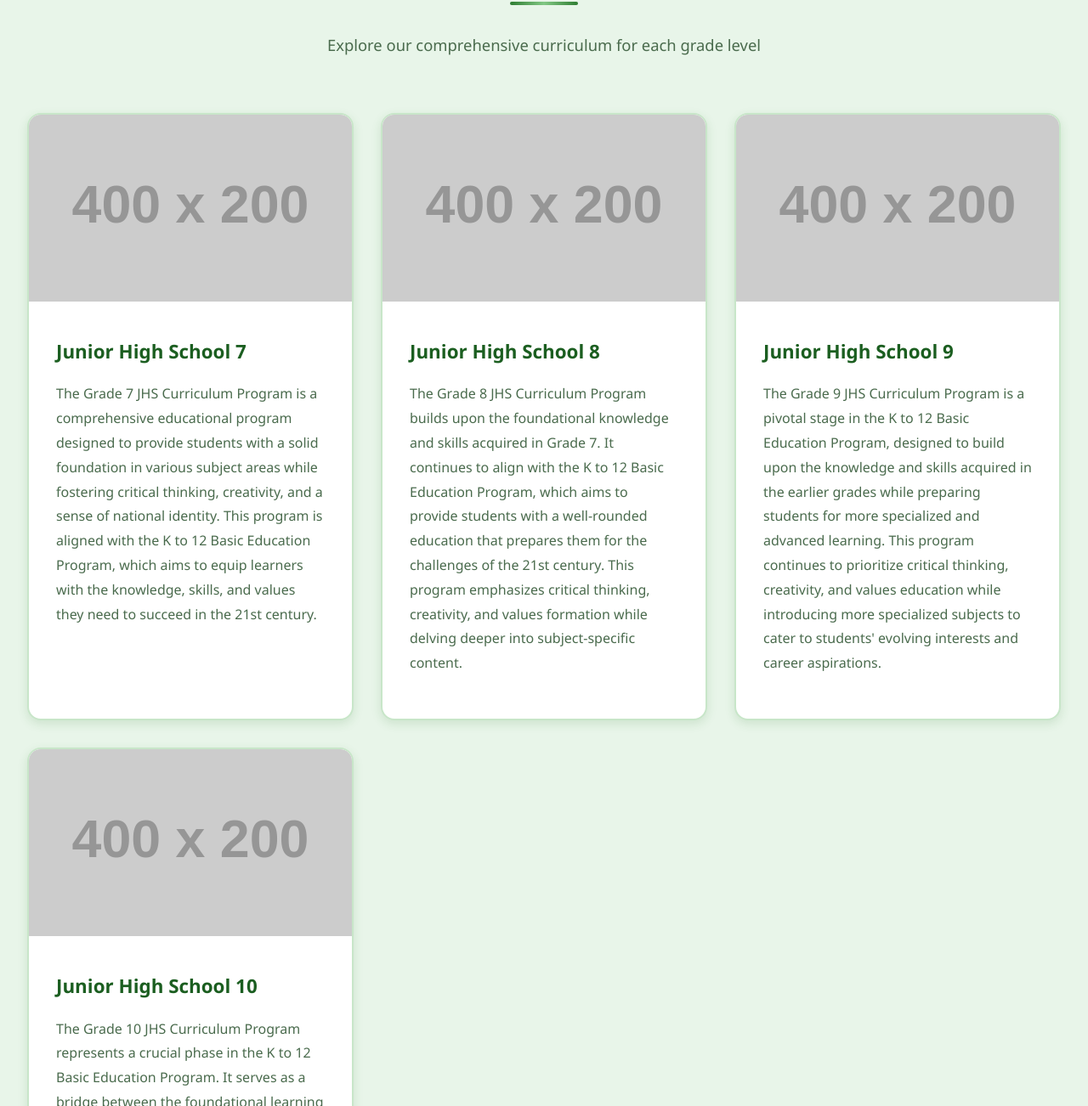
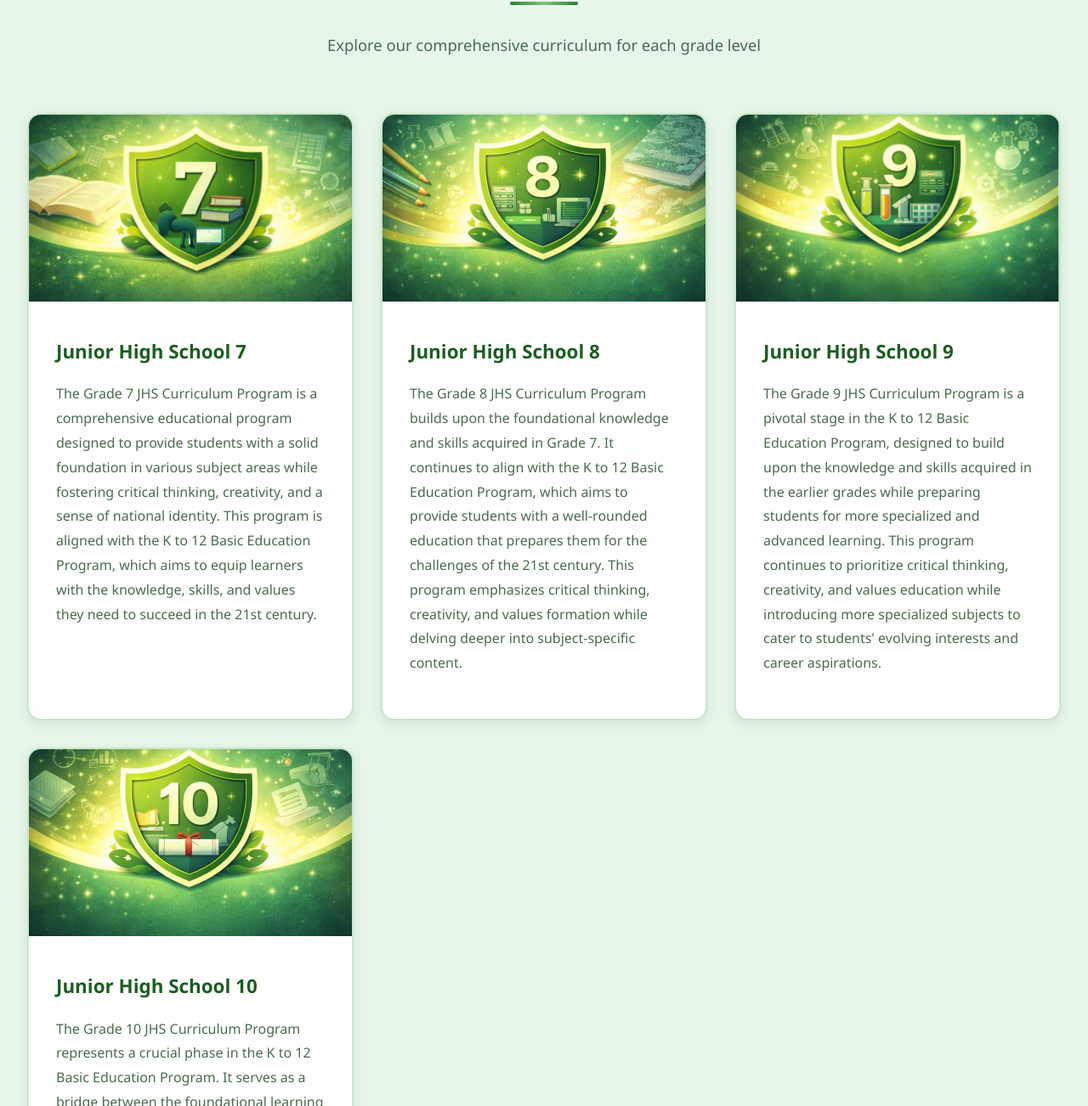
Before and after one commit to MOLLYGOLD09/SCHOOL, a plain HTML site: page academics-junior-high.html in a window 1280 px wide. Shown: the part 1027-2329 px from the top of the page at 85% size. Drawn offline with Linux system fonts and the light colour scheme; placeholder pictures from the web are drawn by us.

Commit message:
Replace placeholder images with actual images for grades

```diff
--- a/academics-junior-high.html
+++ b/academics-junior-high.html
@@ -81,7 +81,7 @@
             <div class="card-grid">
                 <!-- Grade 7 -->
                 <div class="card">
-                    <img src="https://via.placeholder.com/400x200/2E7D32/FFFFFF?text=Grade+7" alt="Junior High School 7" class="card-image">
+                    <img src="e.png" alt="Junior High School 7" class="card-image">
                     <div class="card-content">
                         <h3>Junior High School 7</h3>
                         <p>The Grade 7 JHS Curriculum Program is a comprehensive educational program designed to provide students with a solid foundation in various subject areas while fostering critical thinking, creativity, and a sense of national identity. This program is aligned with the K to 12 Basic Education Program, which aims to equip learners with the knowledge, skills, and values they need to succeed in the 21st century.</p>
@@ -90,7 +90,7 @@
 
                 <!-- Grade 8 -->
                 <div class="card">
-                    <img src="https://via.placeholder.com/400x200/2E7D32/FFFFFF?text=Grade+8" alt="Junior High School 8" class="card-image">
+                    <img src="f.png" alt="Junior High School 8" class="card-image">
                     <div class="card-content">
                         <h3>Junior High School 8</h3>
                         <p>The Grade 8 JHS Curriculum Program builds upon the foundational knowledge and skills acquired in Grade 7. It continues to align with the K to 12 Basic Education Program, which aims to provide students with a well-rounded education that prepares them for the challenges of the 21st century. This program emphasizes critical thinking, creativity, and values formation while delving deeper into subject-specific content.</p>
@@ -99,7 +99,7 @@
 
                 <!-- Grade 9 -->
                 <div class="card">
-                    <img src="https://via.placeholder.com/400x200/2E7D32/FFFFFF?text=Grade+9" alt="Junior High School 9" class="card-image">
+                    <img src="g.png" alt="Junior High School 9" class="card-image">
                     <div class="card-content">
                         <h3>Junior High School 9</h3>
                         <p>The Grade 9 JHS Curriculum Program is a pivotal stage in the K to 12 Basic Education Program, designed to build upon the knowledge and skills acquired in the earlier grades while preparing students for more specialized and advanced learning. This program continues to prioritize critical thinking, creativity, and values education while introducing more specialized subjects to cater to students' evolving interests and career aspirations.</p>
@@ -108,7 +108,7 @@
 
                 <!-- Grade 10 -->
                 <div class="card">
-                    <img src="https://via.placeholder.com/400x200/2E7D32/FFFFFF?text=Grade+10" alt="Junior High School 10" class="card-image">
+                    <img src="h.png" alt="Junior High School 10" class="card-image">
                     <div class="card-content">
                         <h3>Junior High School 10</h3>
                         <p>The Grade 10 JHS Curriculum Program represents a crucial phase in the K to 12 Basic Education Program. It serves as a bridge between the foundational learning in earlier grades and the specialized tracks available in Grades 11 and 12, allowing students to explore their interests and aspirations more deeply. This program maintains a focus on critical thinking, creativity, and values formation while offering students opportunities to further shape their educational path.</p>
```
